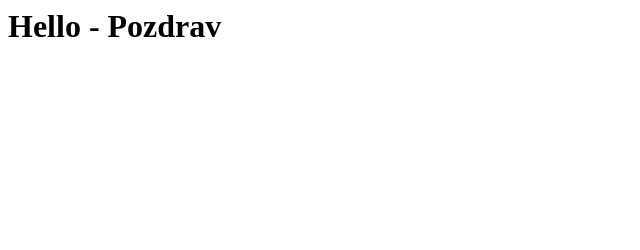
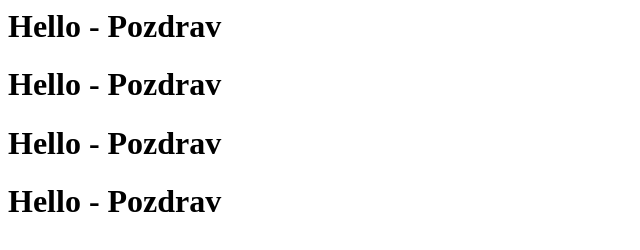
Before and after one commit to dragan74/fajl1, a plain HTML site: page index.html in a window 1280 px wide. Shown: the whole page, without its empty margins (0-640 px from the left). Drawn offline with Linux system fonts and the light colour scheme.

Commit message:
Update index.html
nova promena u kodu

```diff
--- a/index.html
+++ b/index.html
@@ -1 +1,4 @@
 <h1>Hello - Pozdrav</h1>
+<h1>Hello - Pozdrav</h1>
+<h1>Hello - Pozdrav</h1>
+<h1>Hello - Pozdrav</h1>
```
